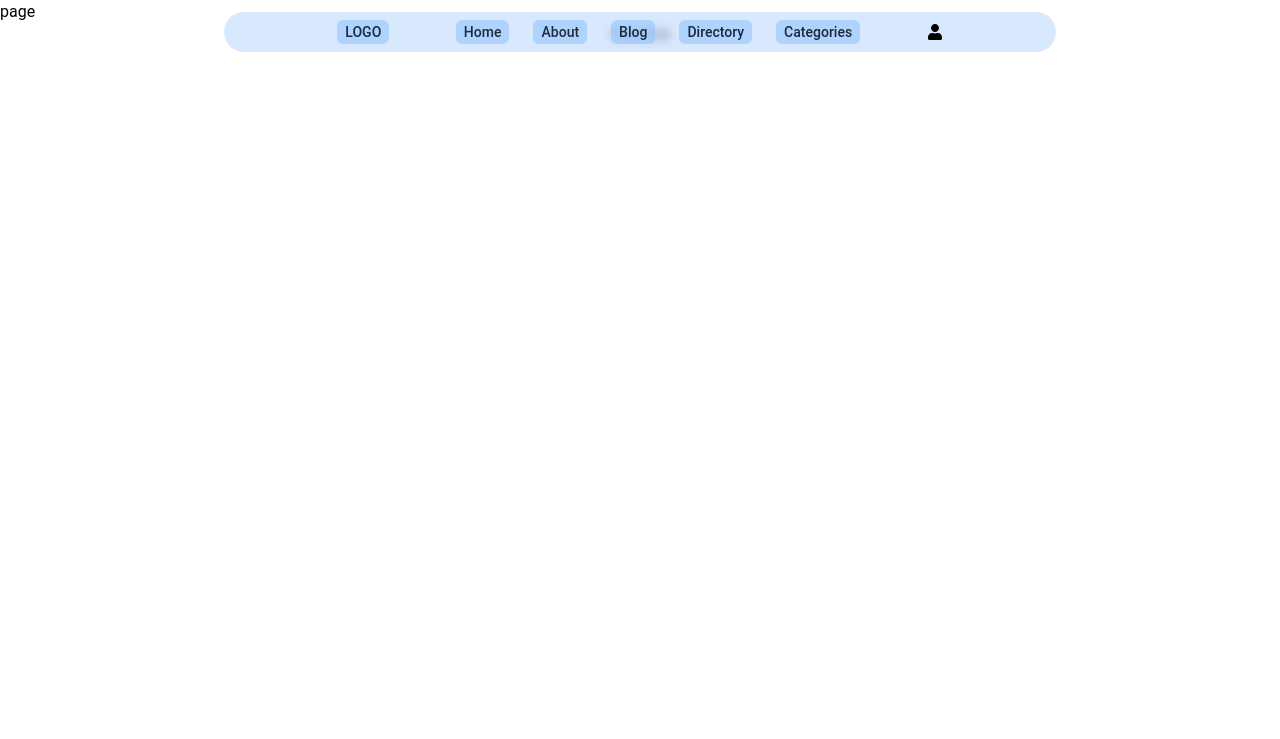
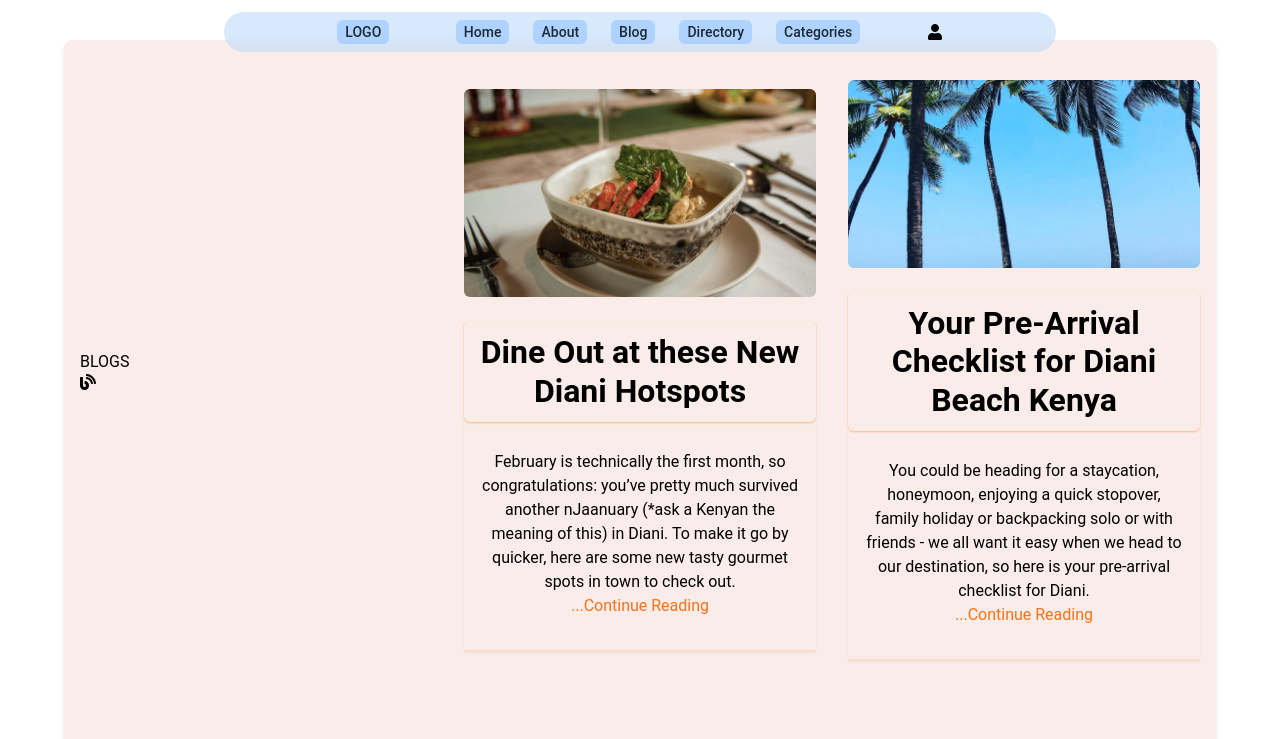
Before and after one commit to MatthewsRicky/travelapp, a Next.js app: page /blog in a window 1280 px wide. Shown: the top 739 px of the page. Built offline with nearby package versions, Linux system fonts and the light colour scheme.

Commit message:
Update page.tsx

```diff
--- a/app/blog/page.tsx
+++ b/app/blog/page.tsx
@@ -1,7 +1,12 @@
+import Blogs from "@/components/Blogs";
 import React from "react";
 
 const page = () => {
-	return <div>page</div>;
+	return (
+		<div>
+			<Blogs />
+		</div>
+	);
 };
 
 export default page;
```
